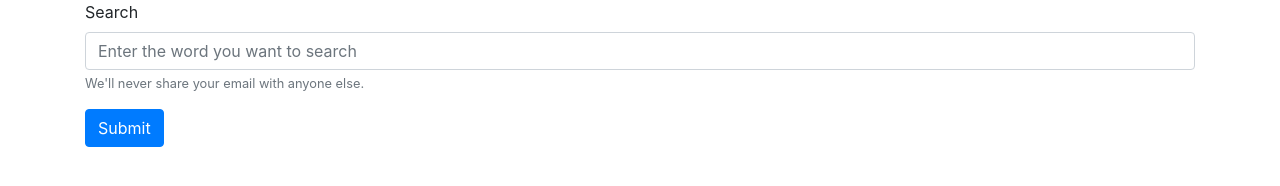
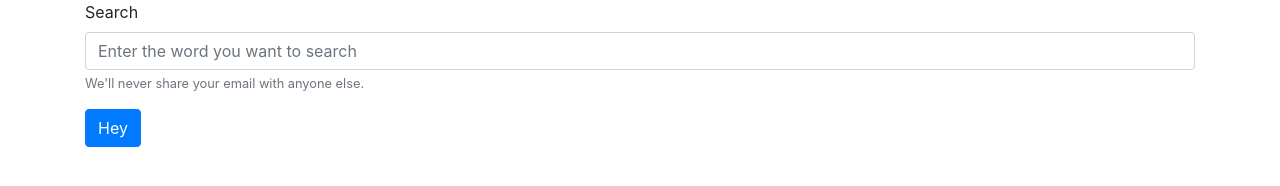
Before and after one commit to mincoo23/acad-dreygos, a plain HTML site: page index.html in a window 1280 px wide. Drawn offline with nearby package versions, Linux system fonts and the light colour scheme.

Commit message:
Update index.html

```diff
--- a/index.html
+++ b/index.html
@@ -18,7 +18,7 @@
     <input type="text" class="form-control" id="exampleInputEmail1" aria-describedby="emailHelp" placeholder="Enter the word you want to search">
     <small id="emailHelp" class="form-text text-muted">We'll never share your email with anyone else.</small>
   </div>
-  <button type="submit" class="btn btn-primary">Submit</button>
+  <button type="submit" class="btn btn-primary">Hey</button>
 </form>
     </div>
 
```
